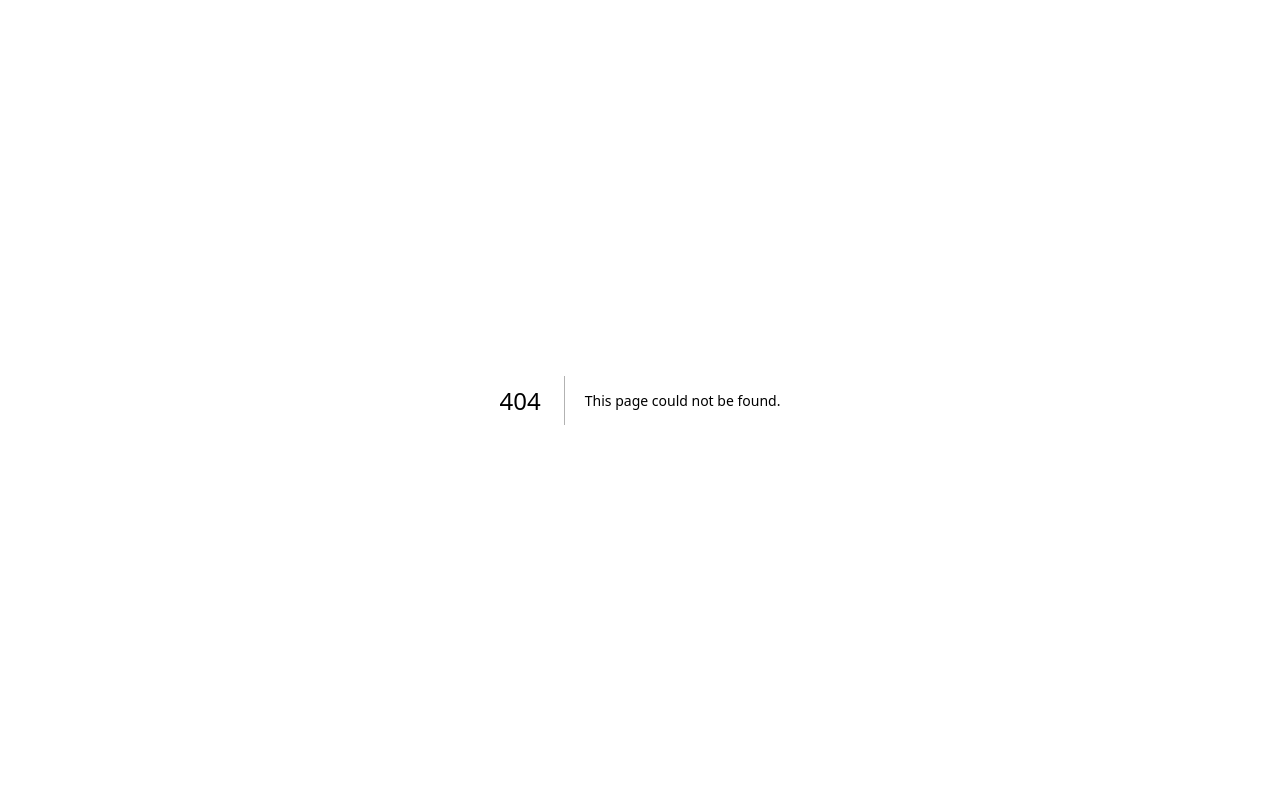
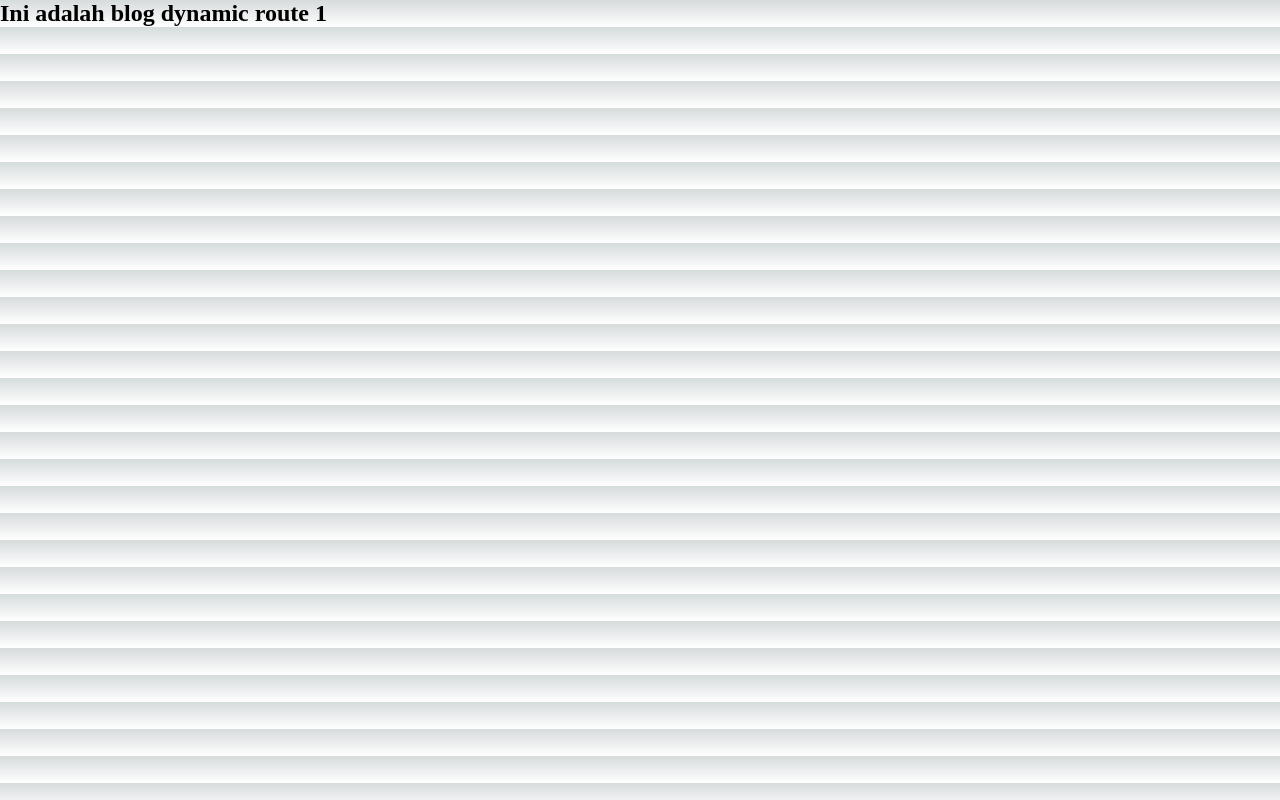
Before and after one commit to adrianmulyawan/belajar-nextjs-1, a Next.js app: page /blog/1 in a window 1280 px wide. Before the commit this address had no page. Built offline with nearby package versions, Linux system fonts and the light colour scheme.

Commit message:
nested dynamic route

```diff
--- /dev/null
+++ b/pages/blog/[blogId].jsx
@@ -0,0 +1,16 @@
+import { useRouter } from "next/router";
+
+const BlogId = () => {
+  // > Mengambil value dari parameter link
+  const router = useRouter();
+  // > blogId didapatkan dari nama filenya
+  const { blogId } = router.query;
+
+  return (
+    <>
+      <h2>Ini adalah blog dynamic route { blogId }</h2>
+    </>
+  );
+}
+
+export default BlogId;
```
